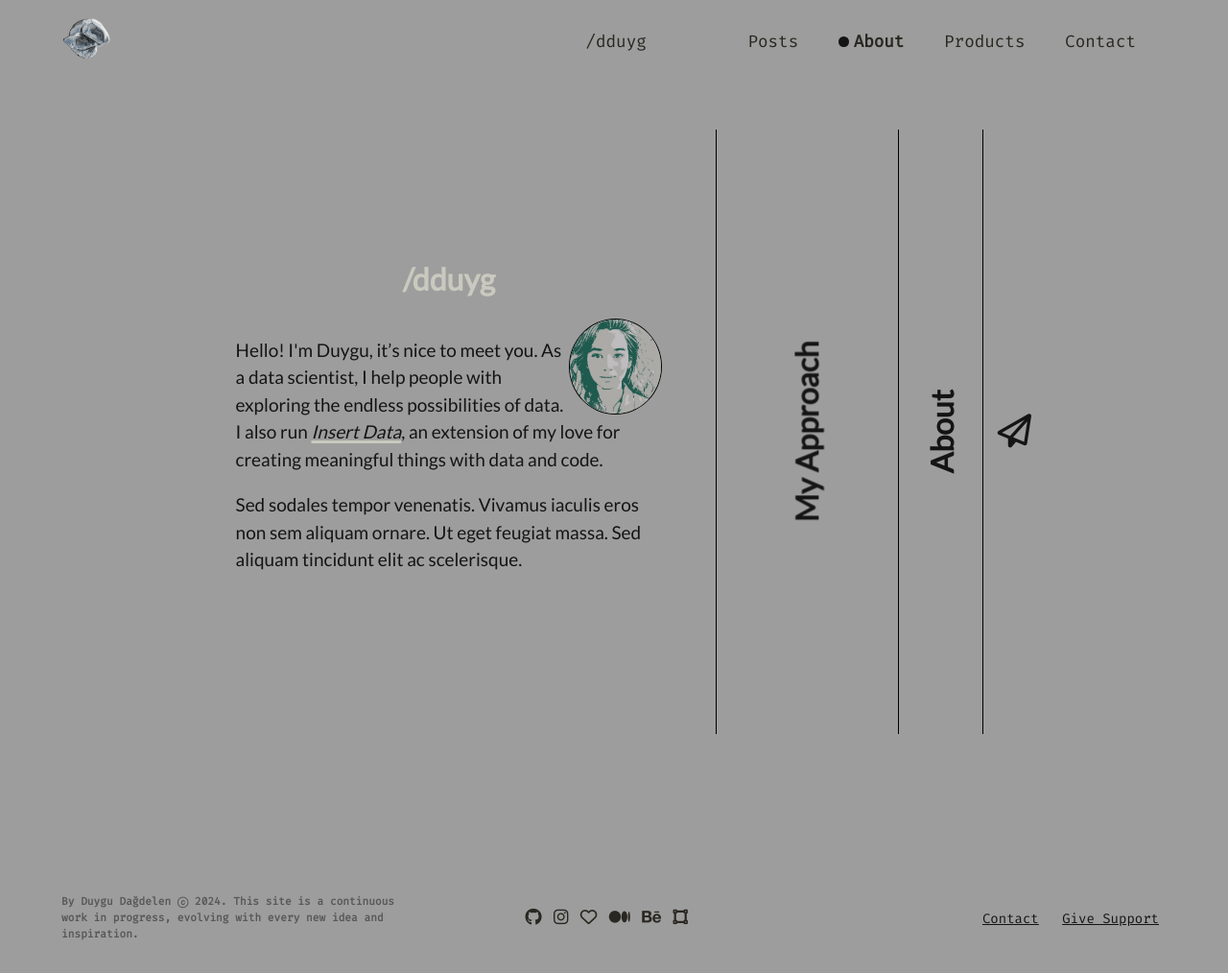
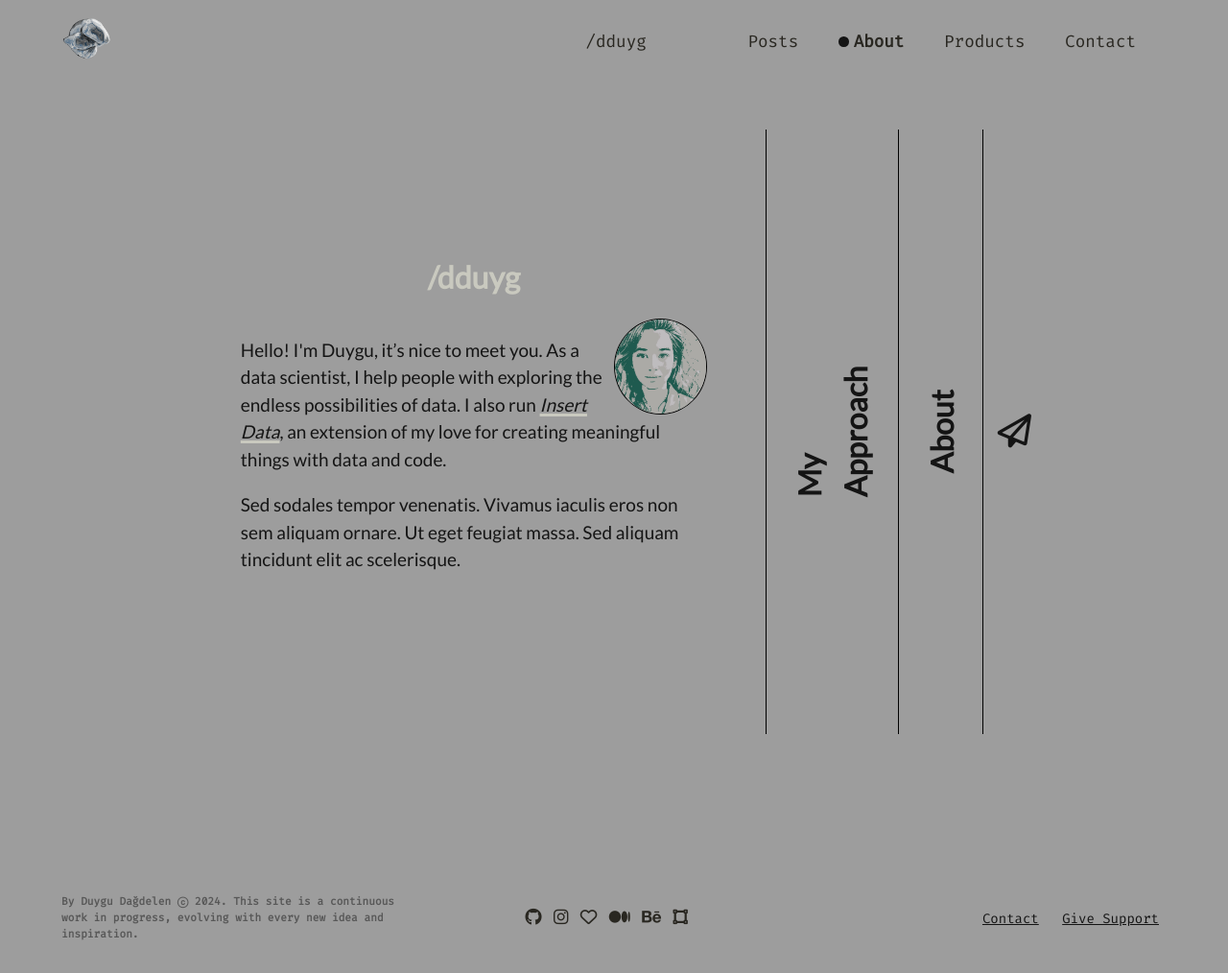
Before and after one commit to dduyg/duuuy, a Jekyll site: the page built from about.html, in a window 1280 px wide. Shown: the whole page at 96% size. Built offline with Jekyll 4.4.1, drawn with Linux system fonts in a browser that asks for light colours; nearby versions of some CDN libraries.

Commit message:
Update about-panel.css

```diff
--- a/assets/about-panel.css
+++ b/assets/about-panel.css
@@ -45,17 +45,7 @@ header {
   transform: rotate(0deg);
   transition: 0.5s ease;
   padding: 0 10%;
-  white-space: normal;
 }
-.panel-inactive header {
-  white-space: nowrap;
-
-  display: flex;
-  align-items: center;
-  justify-content: center;
-  transition: flex 0.5s ease; /* Adjust transition if necessary */
-}
-
 #bio header, #contact header {
   transform: rotate(0deg); /* No rotation for image/icon */
 }
```
